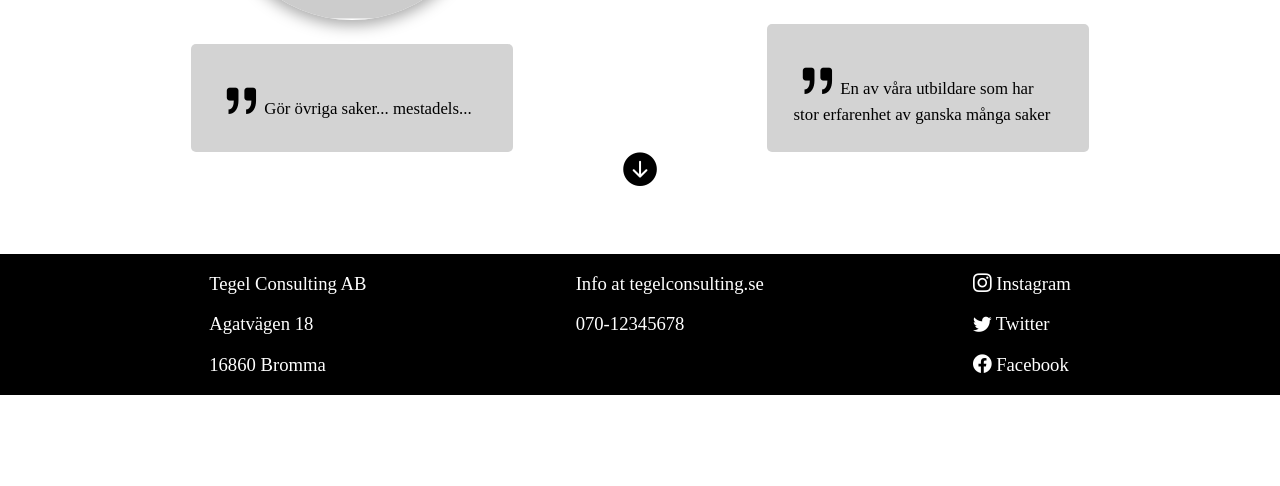
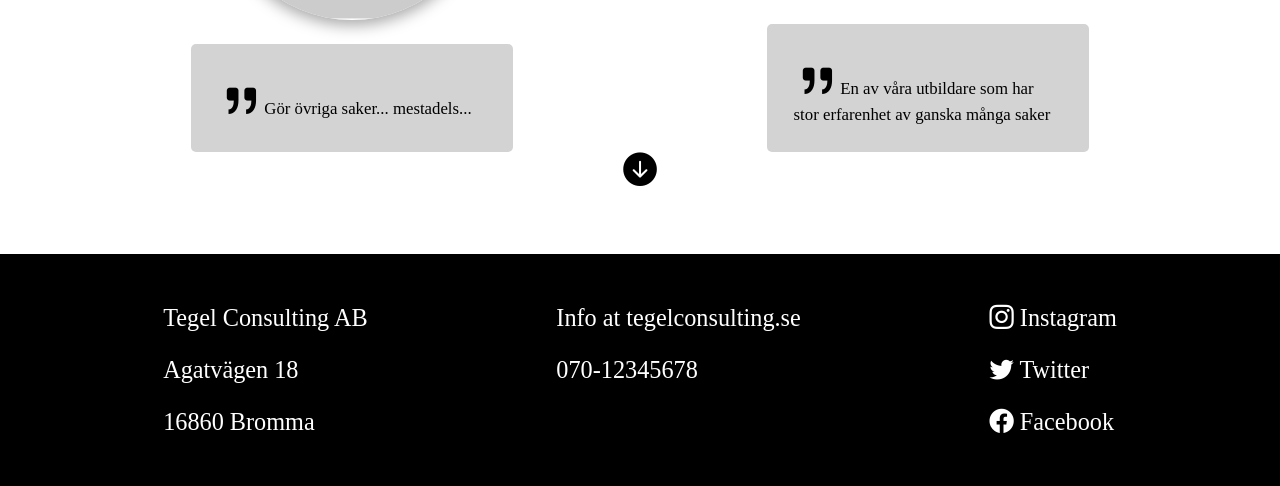
Before and after one commit to Mikaelwendin/uppgift-2, a website built with Parcel: page index.html in a window 1280 px wide. Shown: the part 1753-2239 px from the top of the page. Before the commit the page ends 2148 px from the top, so only its background shows below. Built offline with nearby package versions, Linux system fonts and the light colour scheme.

Commit message:
fixade en till detalj

```diff
--- a/scss/_frontpage.scss
+++ b/scss/_frontpage.scss
@@ -97,6 +97,11 @@
         justify-content: flex-end;
         align-items:center;
         width: 100%;
+        font-size: 1.3rem;
+        &__info {
+            padding: 2%;
+            width: max-content;
+        }
         @include mixins.for-size(desktop) {
             flex-direction: row;
             justify-content: space-between;
```
